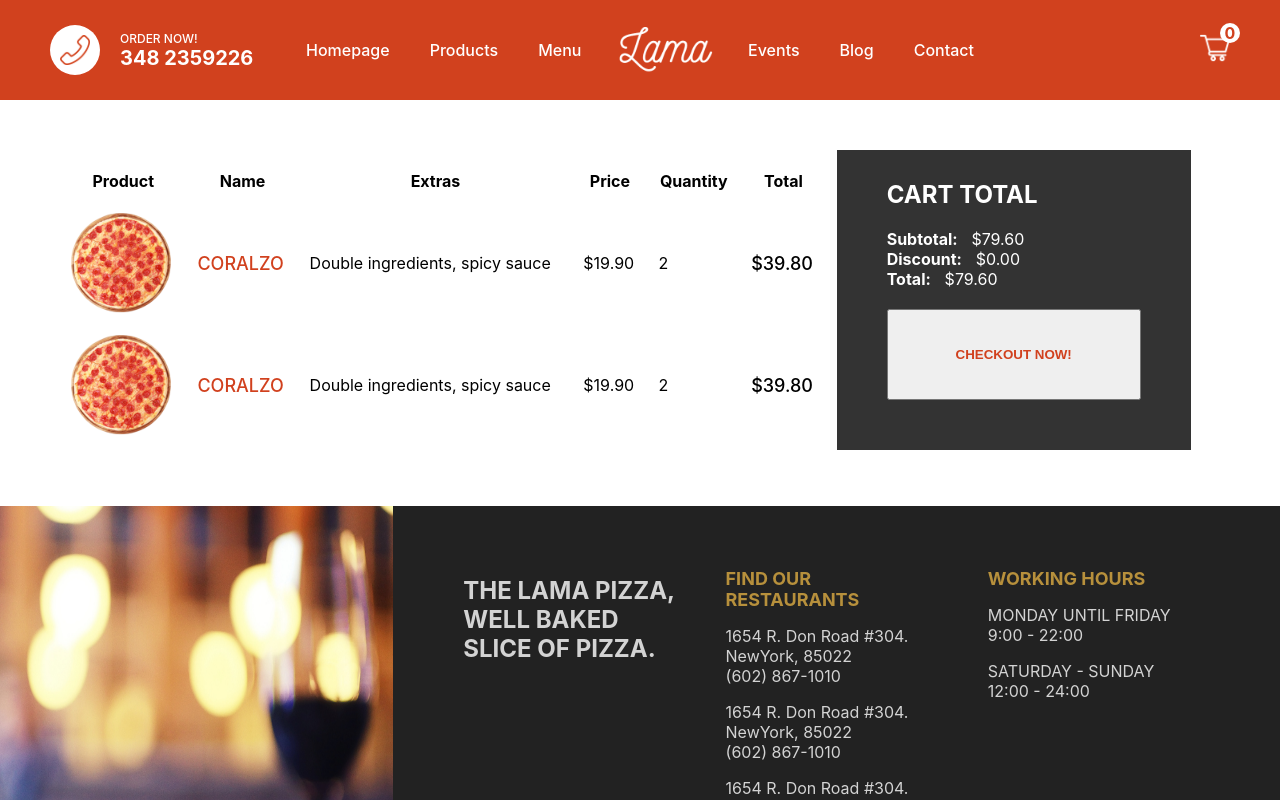
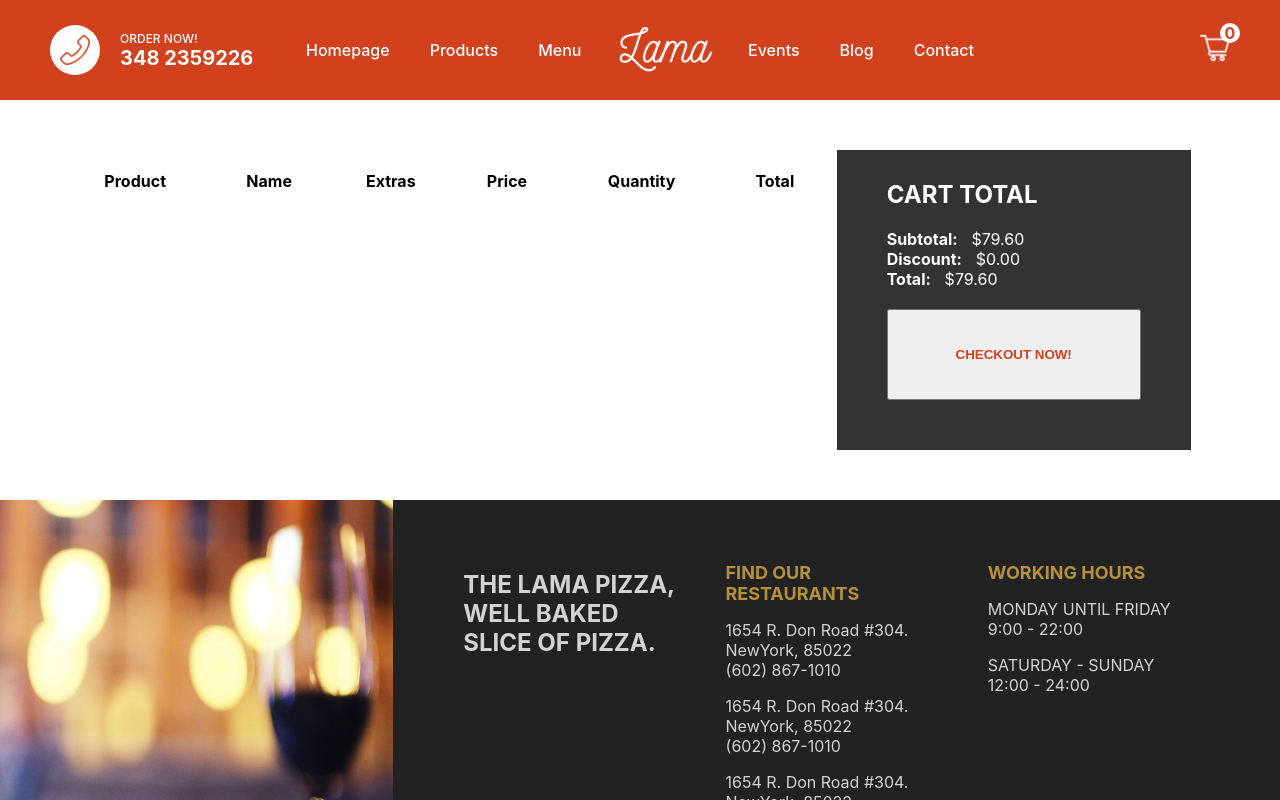
Before and after one commit to filippoerbisti/pizza-party, a Next.js app: page /cart in a window 1280 px wide. Shown: the top 800 px of the page. Built offline with nearby package versions, Linux system fonts and the light colour scheme.

Commit message:
pass all selected pizza

```diff
--- a/pages/cart.jsx
+++ b/pages/cart.jsx
@@ -1,7 +1,12 @@
 import styles from "../styles/Cart.module.css"
 import Image from "next/image"
+import { useDispatch, useSelector } from "react-redux"
 
 const Cart = () => {
+
+    const dispatch = useDispatch()
+    const cart = useSelector(state => state.cart)
+
   return (
     <div className={styles.container}>
 
@@ -16,6 +21,7 @@ const Cart = () => {
                         <th>Quantity</th>
                         <th>Total</th>
                     </tr>
+                    {cart.products.map((product) => (
                         <tr className={styles.tr}>
                             <td>
                                 <div className={styles.imgContainer}>
@@ -45,35 +51,7 @@ const Cart = () => {
                                 <span className={styles.total}>$39.80</span>
                             </td>
                         </tr>
-                    <tr className={styles.tr}>
-                        <td>
-                            <div className={styles.imgContainer}>
-                                <Image
-                                    src="/img/pizza.png"
-                                    layout="fill"
-                                    objectFit="cover"
-                                    alt=""
-                                />
-                            </div>
-                        </td>
-                        <td>
-                            <span className={styles.name}>CORALZO</span>
-                        </td>
-                        <td>
-                            <span className={styles.extras}>
-                                Double ingredients, spicy sauce
-                            </span>
-                        </td>
-                        <td>
-                            <span className={styles.price}>$19.90</span>
-                        </td>
-                        <td>
-                            <span className={styles.quantity}>2</span>
-                        </td>
-                        <td>
-                            <span className={styles.total}>$39.80</span>
-                        </td>
-                    </tr>
+                    ))}
                 </tbody>
             </table>
         </div>
```
Lines whose indentation alone changed are shown as unchanged.
